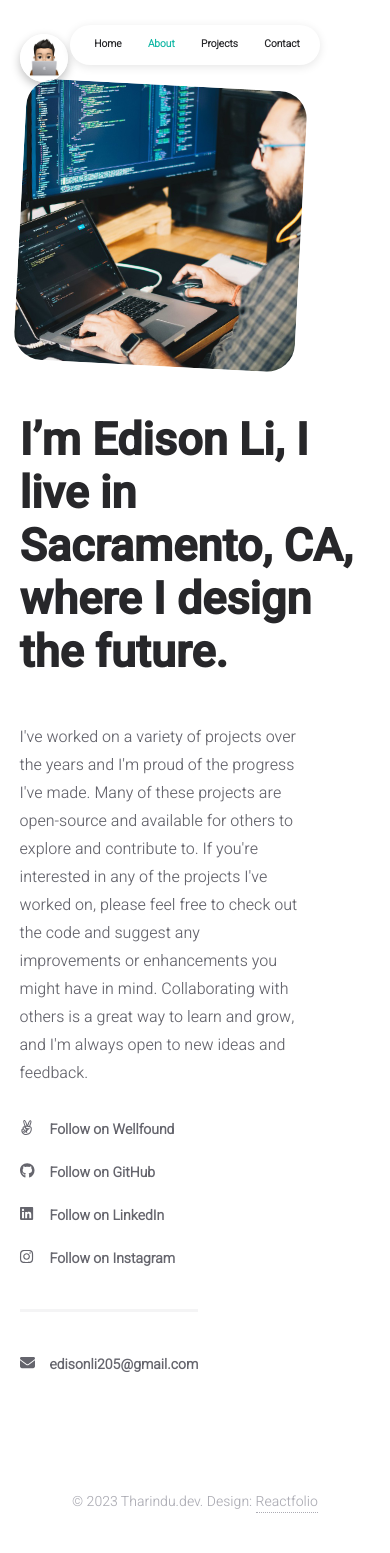
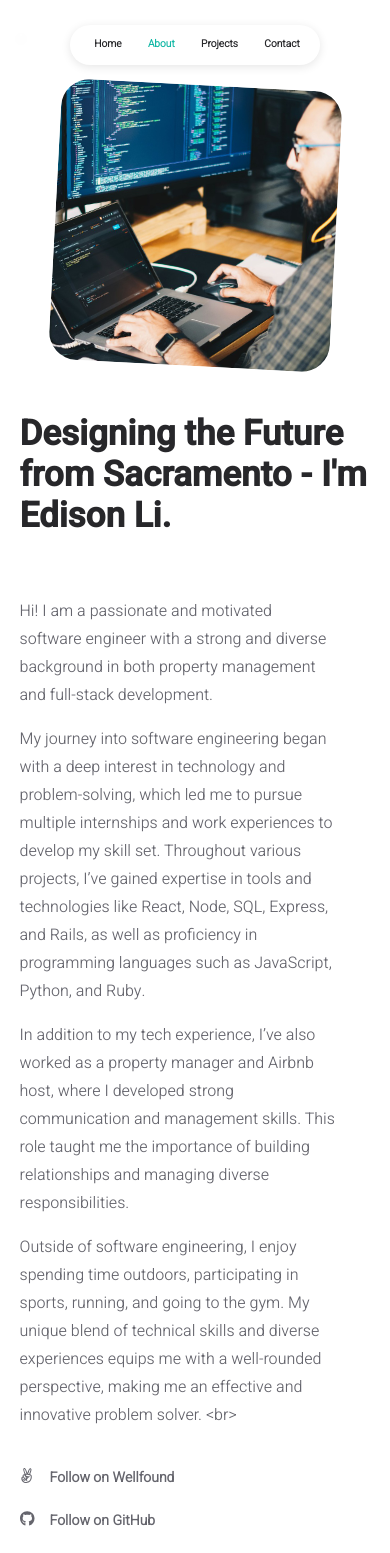
Before and after one commit to edison4354/portfolio, a React (Create React App) app: page /about in a window 390 px wide. Shown: the top 1553 px of the page. Built offline with nearby package versions, Linux system fonts and the light colour scheme.

Commit message:
Refactor and update styling

```diff
--- a/src/App.js
+++ b/src/App.js
@@ -5,8 +5,6 @@ import ReactGA from "react-ga4";
 import Homepage from "./pages/homepage";
 import About from "./pages/about";
 import Projects from "./pages/projects";
-import Articles from "./pages/articles";
-import ReadArticle from "./pages/readArticle";
 import Contact from "./pages/contact";
 import Notfound from "./pages/404";
 
--- a/src/app.css
+++ b/src/app.css
@@ -51,7 +51,7 @@
 .title {
 	color: var(--primary-color);
 	font-family: var(--secondary-font);
-	font-size: 45px;
+	font-size: 50px;
 	font-weight: 700;
 	width: 70%;
 }
@@ -114,6 +114,7 @@
 	}
 
 	.title {
+		font-size: 35px;
 		width: 100%;
 	}
 
--- a/src/components/common/styles/logo.css
+++ b/src/components/common/styles/logo.css
@@ -4,3 +4,9 @@
 	margin: 0;
 	padding: 0;
 }
+
+@media (max-width: 600px) {
+	.logo {
+		display: none;
+	}
+}
--- a/src/components/homepage/styles/works.css
+++ b/src/components/homepage/styles/works.css
@@ -37,7 +37,7 @@
 
 .work-duration {
 	position: absolute;
-	width: 350px;
+	width: 320px;
 	font-size: 12px;
 	padding-top: 20px;
 	text-align: right;
--- a/src/data/user.js
+++ b/src/data/user.js
@@ -24,9 +24,11 @@ const INFO = {
 	},
 
 	about: {
-		title: "I’m Edison Li, I live in Sacramento, CA, where I design the future.",
-		description:
-			"I've worked on a variety of projects over the years and I'm proud of the progress I've made. Many of these projects are open-source and available for others to explore and contribute to. If you're interested in any of the projects I've worked on, please feel free to check out the code and suggest any improvements or enhancements you might have in mind. Collaborating with others is a great way to learn and grow, and I'm always open to new ideas and feedback.",
+		title: "Designing the Future from Sacramento - I'm Edison Li.",
+		description: `Hi! I am a passionate and motivated software engineer with a strong and diverse background in both property management and full-stack development.
+			My journey into software engineering began with a deep interest in technology and problem-solving, which led me to pursue multiple internships and work experiences to develop my skill set. Throughout various projects, I’ve gained expertise in tools and technologies like React, Node, SQL, Express, and Rails, as well as proficiency in programming languages such as JavaScript, Python, and Ruby.
+			In addition to my tech experience, I’ve also worked as a property manager and Airbnb host, where I developed strong communication and management skills. This role taught me the importance of building relationships and managing diverse responsibilities.
+			Outside of software engineering, I enjoy spending time outdoors, participating in sports, running, and going to the gym. My unique blend of technical skills and diverse experiences equips me with a well-rounded perspective, making me an effective and innovative problem solver. <br>`,
 	},
 
 	articles: {
--- a/src/pages/about.jsx
+++ b/src/pages/about.jsx
@@ -46,7 +46,13 @@ const About = () => {
 								</div>
 
 								<div className="subtitle about-subtitle">
-									{INFO.about.description}
+									{
+										INFO.about.description.split('\n').map((line, index) => (
+											<p key={index} style={{ marginBottom: '6px'}}>
+												{line.trim()}
+											</p>
+										))
+									}
 								</div>
 							</div>
 
--- a/src/pages/styles/about.css
+++ b/src/pages/styles/about.css
@@ -34,7 +34,7 @@
 }
 
 .about-subtitle {
-	width: 80% !important;
+	width: 90% !important;
 }
 
 .about-left-side {
@@ -44,7 +44,7 @@
 }
 
 .about-image-container {
-	width: 370px;
+	width: 320px;
 }
 
 .about-image-wrapper {
@@ -107,6 +107,12 @@
 }
 
 @media (max-width: 600px) {
+	.about-left-side {
+		flex-basis: 100%;
+		order: 1;
+		align-items: center;
+	}
+
 	.about-container {
 		padding-top: 60px;
 	}
--- a/src/pages/styles/homepage.css
+++ b/src/pages/styles/homepage.css
@@ -144,7 +144,5 @@
 
 	.homepage-works {
 		flex-basis: auto;
-		margin-left: -25px;
-		margin-right: -25px;
 	}
 }
```
